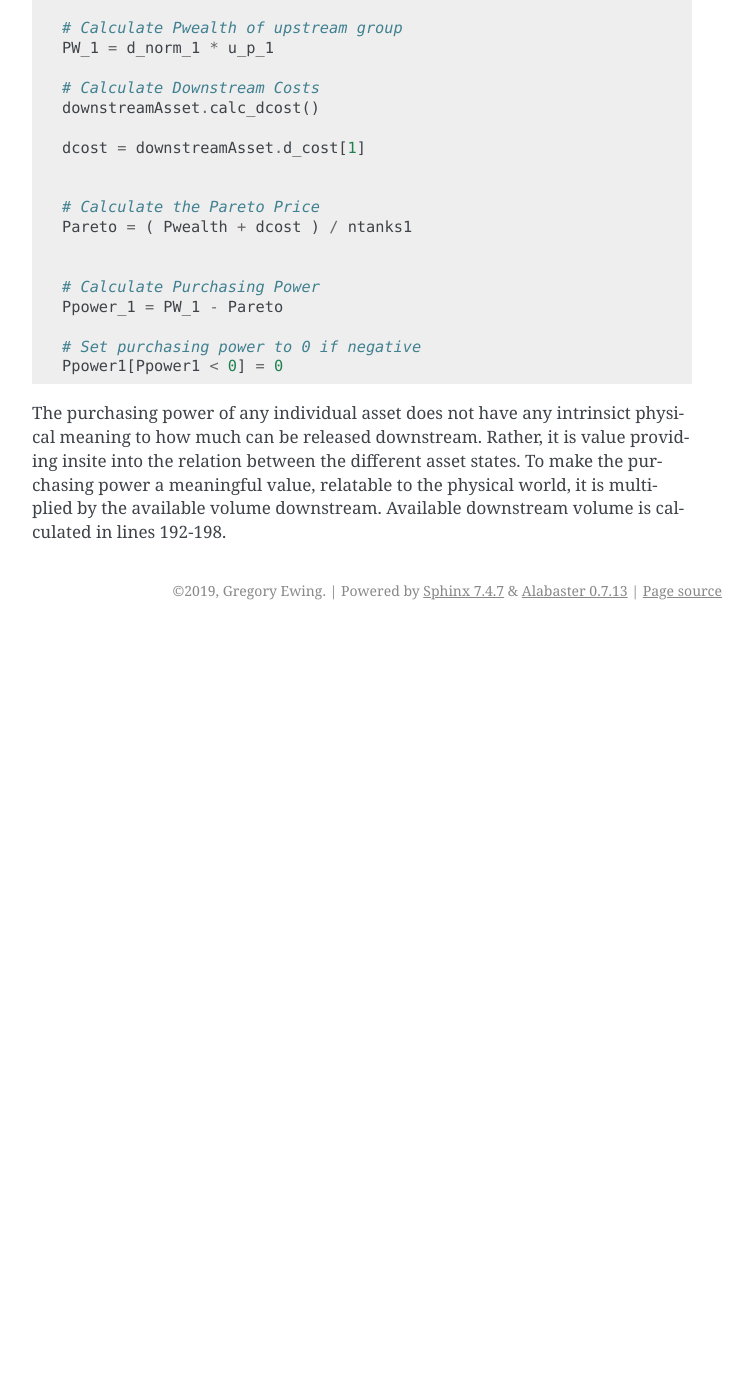
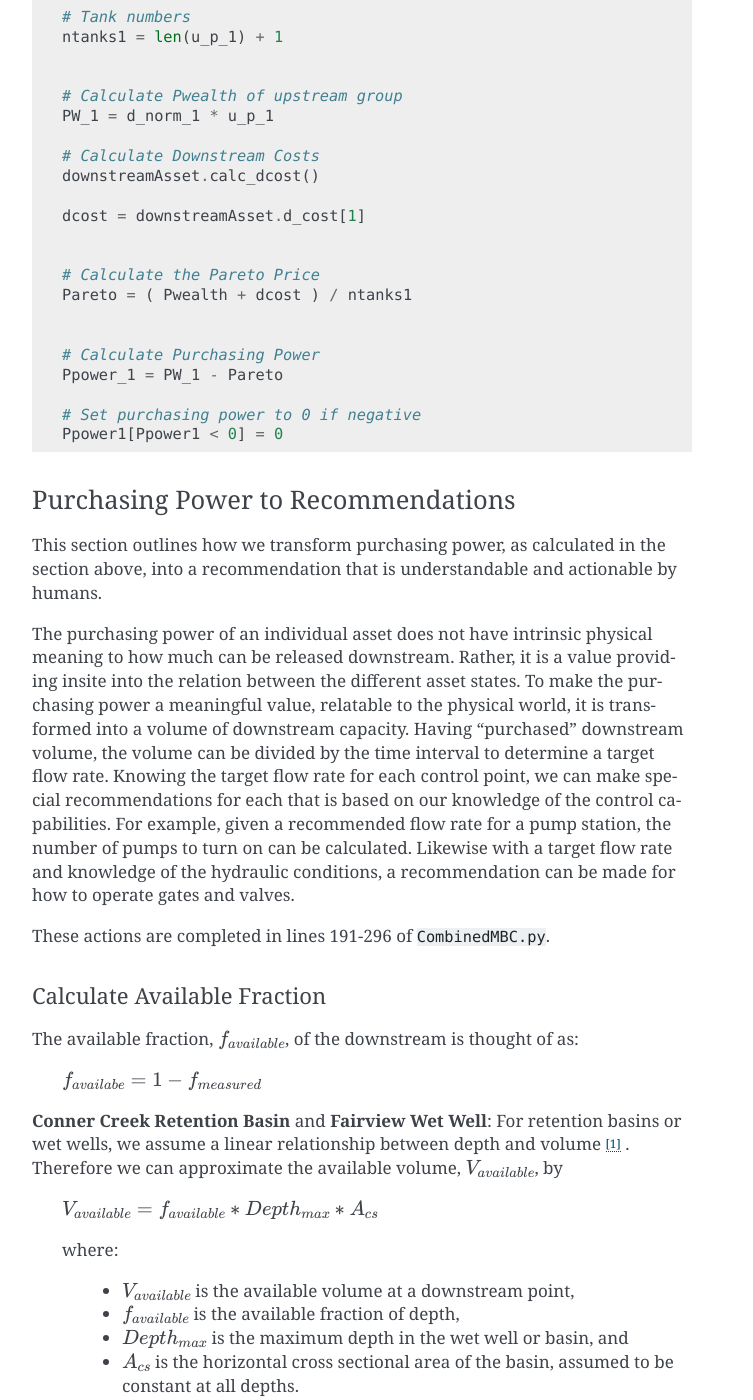
Before and after one commit to gregjewi/RealTimeRecs-gregjewi, a Sphinx documentation site: the page built from docs/CombinedMBC.rst, in a window 1280 px wide and 1400 px high, scrolled down 3359 px. Shown: the whole window, without its empty margins (388-1141 px from the left). Built offline with Sphinx 7.4.7, drawn with Linux system fonts in a browser that asks for light colours; before the commit the page ends 3989 px from its top, so only the background shows below that; some of the changed text lies outside the part shown.

Commit message:
Update CombinedMBC.rst
With math. Writing about Purchase Power to Recommendation

```diff
--- a/docs/CombinedMBC.rst
+++ b/docs/CombinedMBC.rst
@@ -84,8 +84,8 @@ The following lines query the InfluxDB for measurements and then normalizes them
 The final line, ``DRI.every_timestep(influx_client)``, queries the database and then calculates the normalized cross sectional area in the sewer conduit where the measurement was taken.
 
 
-Market-Based Control
-----------------------
+Market-Based Control and Purchasing Power
+-------------------------------------------
 
 The lines 118 through 189 of code follow the methodology for determining individual's purhcasing power, as described in :doc:`WaterExchangeMarket`.
 Normalized depths and parameter weights for both upstream assets and downstream locations are collected into arrays.
@@ -145,7 +145,73 @@ The following code is an example of the workflow for a single grouping:
 	Ppower1[Ppower1 < 0] = 0
 
 
-The purchasing power of any individual asset does not have any intrinsict physical meaning to how much can be released downstream.
-Rather, it is value providing insite into the relation between the different asset states.
-To make the purchasing power a meaningful value, relatable to the physical world, it is multiplied by the available volume downstream.
-Available downstream volume is calculated in lines 192-198.
+Purchasing Power to Recommendations
+------------------------------------
+This section outlines how we transform purchasing power, as calculated in the section above, into a recommendation that is understandable and actionable by humans.
+
+The purchasing power of an individual asset does not have intrinsic physical meaning to how much can be released downstream.
+Rather, it is a value providing insite into the relation between the different asset states.
+To make the purchasing power a meaningful value, relatable to the physical world, it is transformed into a volume of downstream capacity.
+Having "purchased" downstream volume, the volume can be divided by the time interval to determine a target flow rate.
+Knowing the target flow rate for each control point, we can make special recommendations for each that is based on our knowledge of the control capabilities.
+For example, given a recommended flow rate for a pump station, the number of pumps to turn on can be calculated.
+Likewise with a target flow rate and knowledge of the hydraulic conditions, a recommendation can be made for how to operate gates and valves.
+
+These actions are completed in lines 191-296 of ``CombinedMBC.py``.
+
+
+Calculate Available Fraction
+^^^^^^^^^^^^^^^^^^^^^^^^^^^^^^^^^^^^^^
+The available fraction, :math:`f_{available}`, of the downstream is thought of as:
+
+	:math:`f_{availabe} = 1 - f_{measured}`
+
+**Conner Creek Retention Basin** and **Fairview Wet Well**: For retention basins or wet wells, we assume a linear relationship between depth and volume [#f1]_ .
+Therefore we can approximate the available volume, :math:`V_{available}`, by
+
+	:math:`V_{available} = f_{available} * Depth_{max} * A_{cs}`
+
+	where:
+
+		- :math:`V_{available}` is the available volume at a downstream point,
+		- :math:`f_{available}` is the available fraction of depth,
+		- :math:`Depth_{max}` is the maximum depth in the wet well or basin, and
+		- :math:`A_{cs}` is the horizontal cross sectional area of the basin, assumed to be constant at all depths.
+
+.. [#f1] The assumption of linearity was based up the GDRSS model. The constants used to calculate available volume were taken from this model.
+
+**DRI**: For metered sewer locations that serve as the downstream point in a group, such as the DT-S-8 in the DRI, the available volume, :math:`V_{available}`, is calculated differently that basins and reservoirs.
+This is because in a sewer line we do not have a clear control volume like a well defined basin or wet well.
+Instead we have assumed that there is 1,000-foot section of sewer, centered around sewer meter DT-S-8 where its measurements are representative of the section.
+Doing so, we can approximate the available volume, :math:`V_{available}`, in the sewer by
+
+	:math:`V_{available} = f_{available} * A_{max} * L_{rep}`
+
+	where:
+
+		- :math:`V_{available}` is the available volume at a downstream point,
+		- :math:`f_{available}` is the fraction area available at the sensored location,
+		- :math:`A_{max}` is the maximum vertical cross sectional area of the sewer at the meter location, and
+		- :math:`L_{rep}` is the length of sewer that we assume the value of the measure is accurate for.
+
+
+These calculations can be found in line 191-202 below.
+
+.. literalinclude:: C:\Users\Hail\Desktop\Github\RealTimeRecs-gregjewi\CombinedMBC.py
+	:lines: 191-202
+
+
+Available Fraction to Flow Goals
+^^^^^^^^^^^^^^^^^^^^^^^^^^^^^^^^^
+
+.. literalinclude:: C:\Users\Hail\Desktop\Github\RealTimeRecs-gregjewi\CombinedMBC.py
+	:lines: 203-216
+
+
+Writing Recommendations
+-------------------------
+Finally, recommendations for assets are written to the Influx DB, so that the recommendations can be used for the :doc:`DecisionSupportDashboard`.
+
+
+
+.. note:: Asset-specific operation recommendations for the Sewer Gates to Conner Creek Retention Basin from the Forebay are forthcoming. At this time, only flow rate recommendations are available.
```
Also changed, not shown: other parts of docs/CombinedMBC.rst (+1 -1 lines).
